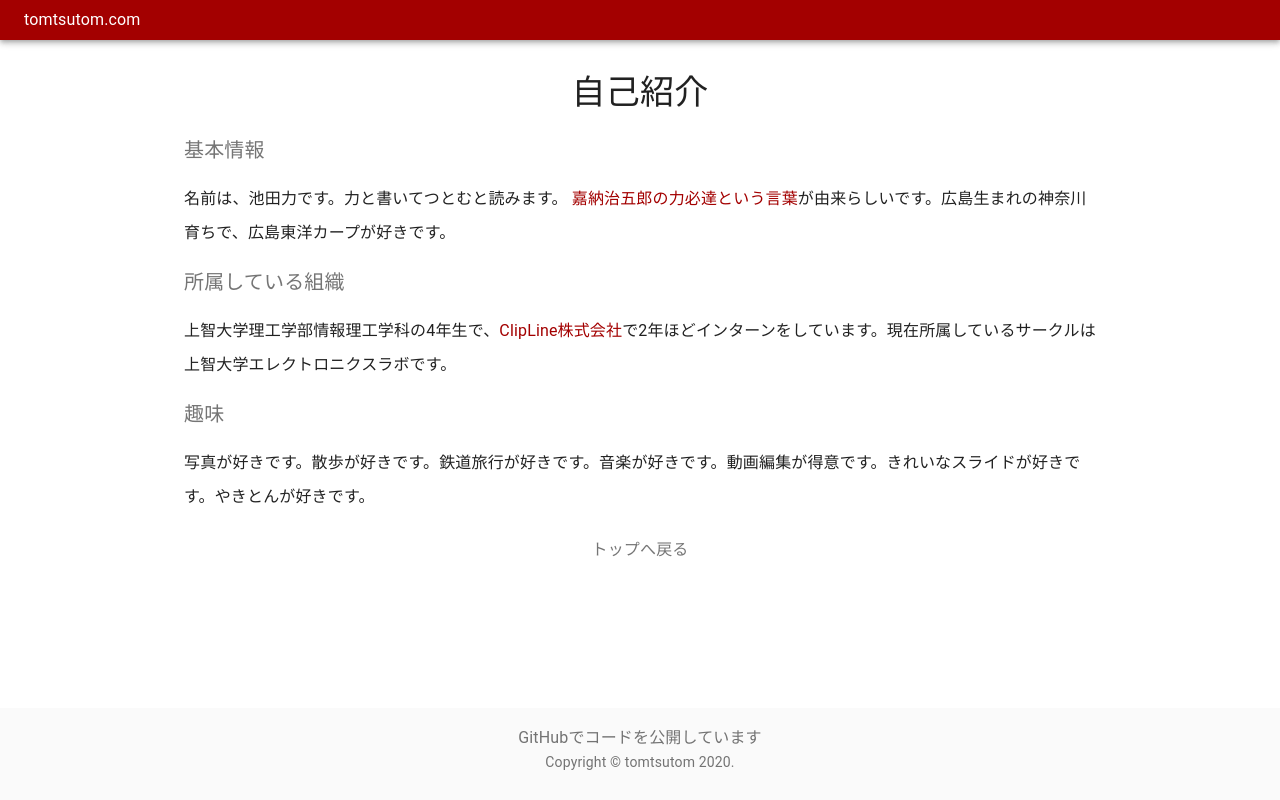
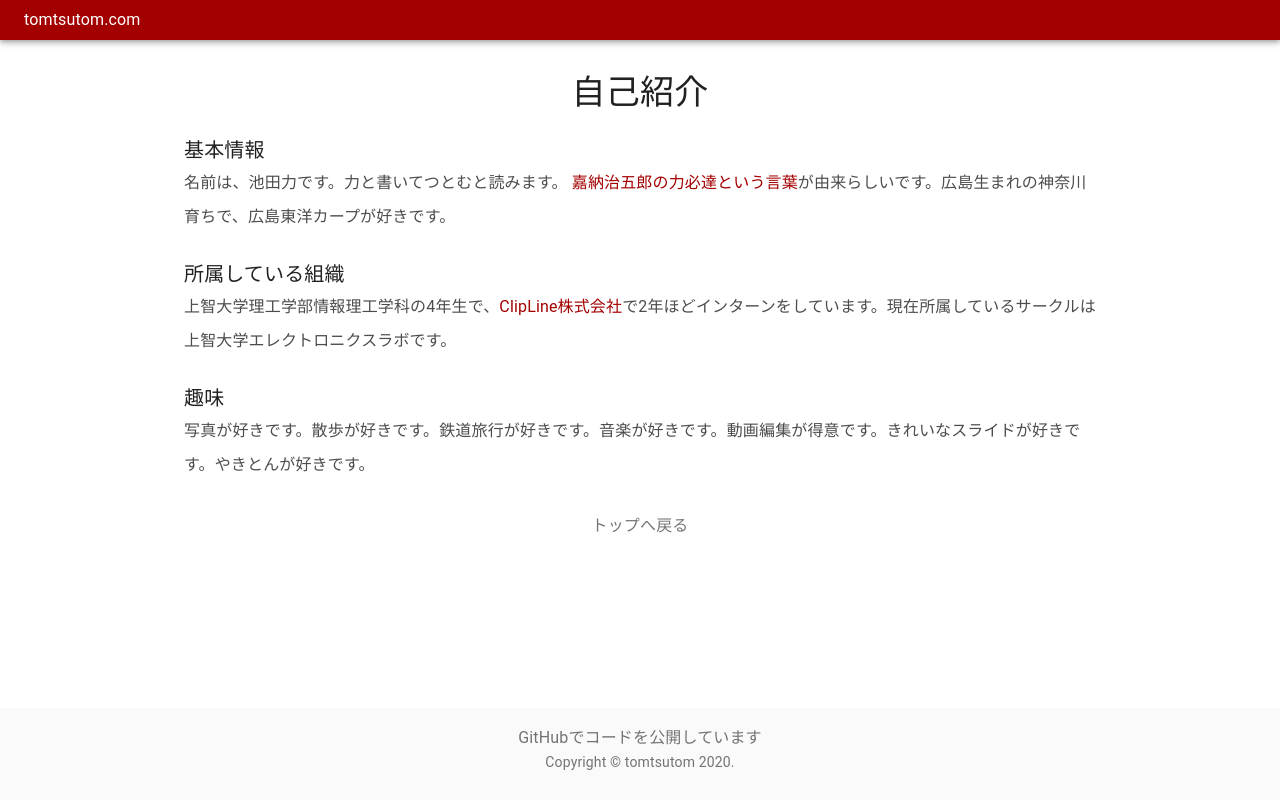
Before and after one commit to Tsutomu-Ikeda/tomtsutom.com, a React (Create React App) app: page /profile in a window 1280 px wide. Built offline with nearby package versions, Linux system fonts and the light colour scheme.

Commit message:
フォントの色を変更し、デザインをすっきりさせた

```diff
--- a/src/App.tsx
+++ b/src/App.tsx
@@ -22,7 +22,7 @@ import NotFound from "./views/NotFound";
 
 function Copyright() {
   return (
-    <Typography variant="body2" color="textSecondary" align="center">
+    <Typography variant="body2" align="center" color="textSecondary">
       {"Copyright © "}
       <Link color="inherit" href="/">
         tomtsutom
--- a/src/views/Activities.tsx
+++ b/src/views/Activities.tsx
@@ -15,7 +15,9 @@ const useStyles = makeStyles((theme) => ({
     padding: theme.spacing(1, 0),
   },
   sentence: {
-    "line-height": "0.9cm",
+    lineHeight: "0.9cm",
+    marginBottom: "24px",
+    color: "rgba(0, 0, 0, 0.7)",
   },
 }));
 
@@ -49,29 +51,23 @@ export default function Profile() {
           >
             活動
           </Typography>
-          <Typography align="center" color="textSecondary" paragraph>
+          <Typography align="center" color="textSecondary">
             現在、未来、過去の順番で並べています。
           </Typography>
         </Container>
       </div>
 
       <Container maxWidth="md">
-        <Typography variant="h6" color="textSecondary" paragraph>
-          やっていること
-        </Typography>
-        <Typography variant="body1" paragraph className={classes.sentence}>
+        <Typography variant="h6">やっていること</Typography>
+        <Typography variant="body1" className={classes.sentence}>
           筋トレ、きれいなサイトを作ること
         </Typography>
-        <Typography variant="h6" color="textSecondary" paragraph>
-          やりたいこと
-        </Typography>
-        <Typography variant="body1" paragraph className={classes.sentence}>
+        <Typography variant="h6">やりたいこと</Typography>
+        <Typography variant="body1" className={classes.sentence}>
           オープンソース活動
         </Typography>
-        <Typography variant="h6" color="textSecondary" paragraph>
-          スキル
-        </Typography>
-        <Typography variant="body1" paragraph className={classes.sentence}>
+        <Typography variant="h6">スキル</Typography>
+        <Typography variant="body1" className={classes.sentence}>
           大学1年のころは、Pythonをやっていました。インターン先でRuby on
           Railsを色々いじる中でWeb
           APIの仕組みを理解し、VueでSPAとはなんぞやを覚え、このサイトはReact +
@@ -81,7 +77,7 @@ export default function Profile() {
 
       <div className={classes.links}>
         <Container maxWidth="sm">
-          <Typography align="center" color="textSecondary" paragraph>
+          <Typography align="center" color="textSecondary">
             <Link color="inherit" href="/">
               トップへ戻る
             </Link>
--- a/src/views/Links.tsx
+++ b/src/views/Links.tsx
@@ -10,6 +10,7 @@ import ListItemIcon from "@material-ui/core/ListItemIcon";
 import ListItemText from "@material-ui/core/ListItemText";
 import Typography from "@material-ui/core/Typography";
 
+import AssessmentIcon from "@material-ui/icons/Assessment";
 import TwitterIcon from "@material-ui/icons/Twitter";
 import InstagramIcon from "@material-ui/icons/Instagram";
 import GitHubIcon from "@material-ui/icons/GitHub";
@@ -29,9 +30,6 @@ const useStyles = makeStyles((theme) => ({
   },
   links: {
     padding: theme.spacing(1, 0),
-  },
-  sentence: {
-    "line-height": "0.9cm",
   },
 }));
 
@@ -107,11 +105,33 @@ export default function Links() {
           </Typography>
         </Container>
       </div>
-
       <Container maxWidth="sm">
-        <Typography variant="h6" color="textSecondary" paragraph>
-          各種SNS
-        </Typography>
+        <Typography variant="h6">お問合せ先</Typography>
+        <List className={classes.root}>
+          <ListItem
+            alignItems="flex-start"
+            button
+            component="a"
+            href="https://docs.google.com/forms/d/e/1FAIpQLSe6KEKuzLwCPv5sOTl6tW2-e7MgkEcLuxis42hUeuRo-Y55LA/viewform?usp=sf_link"
+            target="_blank"
+            rel="noopener"
+          >
+            <ListItemIcon>
+              <AssessmentIcon />
+            </ListItemIcon>
+            <ListItemText
+              primary="Google Forms"
+              secondary={
+                <React.Fragment>
+                  内容確認後、こちらからメールで返信いたします。
+                </React.Fragment>
+              }
+            />
+          </ListItem>
+        </List>
+      </Container>
+      <Container maxWidth="sm">
+        <Typography variant="h6">各種SNS</Typography>
         <List className={classes.root}>
           {links.map((item) => (
             <ListItem
@@ -142,10 +162,9 @@ export default function Links() {
           ))}
         </List>
       </Container>
-
       <div className={classes.links}>
         <Container maxWidth="sm">
-          <Typography align="center" color="textSecondary" paragraph>
+          <Typography align="center" color="textSecondary">
             <Link color="inherit" href="/">
               トップへ戻る
             </Link>
--- a/src/views/NotFound.tsx
+++ b/src/views/NotFound.tsx
@@ -35,14 +35,14 @@ export default function NotFound() {
           <Typography component="h3" variant="h4" align="center" color="textPrimary" gutterBottom>
             404 Not Found
         </Typography>
-          <Typography align="center" color="textSecondary" paragraph>
+          <Typography align="center" color="textSecondary">
             お探しのページは見つかりませんでした。
         </Typography>
         </Container>
       </div>
       <div className={classes.links}>
         <Container maxWidth="sm">
-          <Typography align="center" color="textSecondary" paragraph>
+          <Typography align="center" color="textSecondary">
             <Link color="inherit" href="/">
               トップへ戻る
             </Link>
@@ -51,7 +51,7 @@ export default function NotFound() {
       </div>
       <div className={classes.links}>
         <Container maxWidth="sm">
-          <Typography align="center" color="textSecondary" paragraph>
+          <Typography align="center" color="textSecondary">
             ランダムに移動する
           </Typography>
         </Container>
--- a/src/views/NoteBook.tsx
+++ b/src/views/NoteBook.tsx
@@ -15,7 +15,9 @@ const useStyles = makeStyles((theme) => ({
     padding: theme.spacing(1, 0),
   },
   sentence: {
-    "line-height": "0.9cm",
+    lineHeight: "0.9cm",
+    marginBottom: "24px",
+    color: "rgba(0, 0, 0, 0.7)"
   },
 }));
 
@@ -53,17 +55,17 @@ export default function NoteBook() {
       </div>
 
       <Container maxWidth="md">
-        <Typography variant="h6" color="textSecondary" paragraph>
+        <Typography variant="h6">
           主義主張
         </Typography>
-        <Typography variant="body1" paragraph className={classes.sentence}>
+        <Typography variant="body1" className={classes.sentence}>
           猫はかわいい。
         </Typography>
       </Container>
 
       <div className={classes.links}>
         <Container maxWidth="sm">
-          <Typography align="center" color="textSecondary" paragraph>
+          <Typography align="center" color="textSecondary">
             <Link color="inherit" href="/">
               トップへ戻る
             </Link>
--- a/src/views/Profile.tsx
+++ b/src/views/Profile.tsx
@@ -15,7 +15,9 @@ const useStyles = makeStyles((theme) => ({
     padding: theme.spacing(1, 0),
   },
   sentence: {
-    'line-height': '0.9cm',
+    lineHeight: "0.9cm",
+    marginBottom: "24px",
+    color: "rgba(0, 0, 0, 0.7)"
   },
 }));
 
@@ -44,33 +46,33 @@ export default function Profile() {
       </div>
 
       <Container maxWidth="md">
-        <Typography variant="h6" color="textSecondary" paragraph>
+        <Typography variant="h6">
           基本情報
         </Typography>
-        <Typography variant="body1" paragraph className={classes.sentence}>
+        <Typography variant="body1" className={classes.sentence}>
           名前は、池田力です。力と書いてつとむと読みます。
           <Link href="https://crd.ndl.go.jp/reference/modules/d3ndlcrdentry/index.php?page=ref_view&id=1000089837" target="_blank" rel="noopener"> 嘉納治五郎の力必達という言葉</Link>
           が由来らしいです。広島生まれの神奈川育ちで、広島東洋カープが好きです。<br />
         </Typography>
 
-        <Typography variant="h6" color="textSecondary" paragraph>
+        <Typography variant="h6">
           所属している組織
         </Typography>
-        <Typography variant="body1" paragraph className={classes.sentence}>
+        <Typography variant="body1" className={classes.sentence}>
           上智大学理工学部情報理工学科の4年生で、<Link href="https://clipline.com/service/" target="_blank" rel="noopener">ClipLine株式会社</Link>で2年ほどインターンをしています。現在所属しているサークルは上智大学エレクトロニクスラボです。
         </Typography>
 
-        <Typography variant="h6" color="textSecondary" paragraph>
+        <Typography variant="h6">
           趣味
         </Typography>
-        <Typography variant="body1" paragraph className={classes.sentence}>
+        <Typography variant="body1" className={classes.sentence}>
           写真が好きです。散歩が好きです。鉄道旅行が好きです。音楽が好きです。動画編集が得意です。きれいなスライドが好きです。やきとんが好きです。
         </Typography>
       </Container>
 
       <div className={classes.links}>
         <Container maxWidth="sm">
-          <Typography align="center" color="textSecondary" paragraph>
+          <Typography align="center" color="textSecondary">
             <Link color="inherit" href="/">
               トップへ戻る
             </Link>
--- a/src/views/Top.tsx
+++ b/src/views/Top.tsx
@@ -83,7 +83,7 @@ export default function Top() {
           >
             Welcome to tomtsutom.com!
           </Typography>
-          <Typography align="center" color="textSecondary" paragraph>
+          <Typography align="center" color="textSecondary">
             tomtsutomの個人的なページ
           </Typography>
         </Container>
@@ -97,7 +97,7 @@ export default function Top() {
         </Grid>
         <Grid item xs={12} md={8}>
           <Container className={classes.cardGrid} maxWidth="md">
-            <Typography variant="h6" color="textSecondary" paragraph>
+            <Typography variant="h6">
               撮影した写真たち
             </Typography>
             <GridList className={classes.gridList} cols={2.5}>
```
Also changed, not shown: src/components/Sidebar.tsx (+18 -18 lines), src/logo.svg (deleted).
